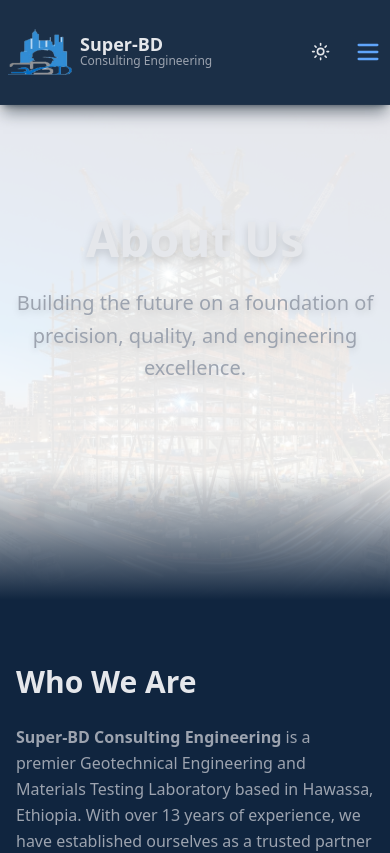
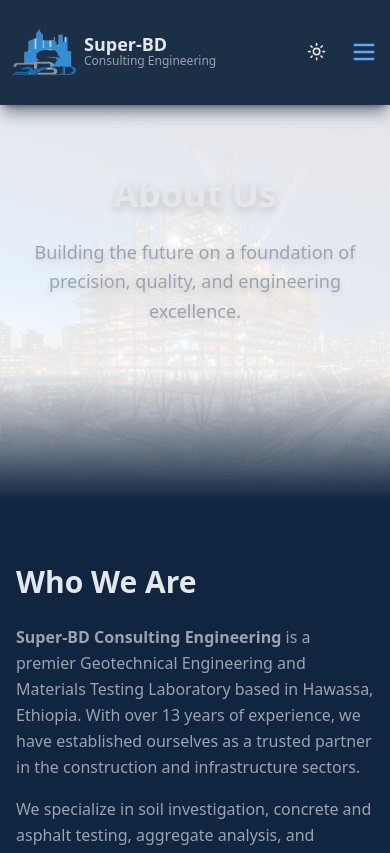
Before and after one commit to Tebarek-W/Super-BD-Consulting-Engineering, a Next.js app: page /about in a window 390 px wide. Shown: the top 853 px of the page. Built offline with nearby package versions, Linux system fonts and the light colour scheme.

Commit message:
Update hero lighting and remove light theme

```diff
--- a/src/app/about/page.tsx
+++ b/src/app/about/page.tsx
@@ -37,7 +37,7 @@ export default function AboutPage() {
             {/* Company Background */}
             <Section>
                 <Container>
-                    <div className="grid grid-cols-1 md:grid-cols-2 gap-5 items-center">
+                    <div className="grid grid-cols-1 lg:grid-cols-2 gap-5 items-center">
                         <div>
                             <h2 className="text-3xl font-bold mb-6 text-foreground">Who We Are</h2>
                             <div className="space-y-4 text-text-muted leading-relaxed">
@@ -129,7 +129,7 @@ export default function AboutPage() {
             <Section>
                 <Container>
                     <h2 className="text-3xl font-bold mb-12 text-center text-foreground">Laboratory Capabilities</h2>
-                    <div className="grid grid-cols-1 md:grid-cols-2 lg:grid-cols-4 gap-6">
+                    <div className="grid grid-cols-1 sm:grid-cols-2 lg:grid-cols-4 gap-6">
                         {[
                             { title: "Soil Mechanics", desc: "Triaxial tests, consolidation, shear strength.", image: "/images/soil-mechanics-bg.jpg" },
                             { title: "Concrete Technology", desc: "Compressive strength, mix design, durability.", image: "/images/concrete-technology-bg.jpg" },
--- a/src/components/layout/Navbar.tsx
+++ b/src/components/layout/Navbar.tsx
@@ -45,7 +45,7 @@ export default function Navbar() {
                     )
             )}
         >
-            <div className="container mx-auto px-2 md:px-4">
+            <div className="container mx-auto px-3 sm:px-4 md:px-6">
                 <div className="flex justify-between items-center">
                     {/* Logo */}
                     <Link href="/" className="flex items-center gap-2 group">
--- a/src/components/sections/Hero.tsx
+++ b/src/components/sections/Hero.tsx
@@ -62,7 +62,7 @@ export default function Hero() {
                         initial={{ opacity: 0, y: 20 }}
                         animate={{ opacity: 1, y: 0 }}
                         transition={{ delay: 0.3, duration: 0.8 }}
-                        className="text-5xl md:text-7xl lg:text-8xl font-bold mb-6 tracking-tight text-foreground"
+                        className="text-4xl sm:text-5xl md:text-7xl lg:text-8xl font-bold mb-6 tracking-tight text-foreground"
                     >
                         Engineering <span className="text-accent">Excellence</span>
                     </motion.h1>
@@ -72,7 +72,7 @@ export default function Hero() {
                         initial={{ opacity: 0, y: 20 }}
                         animate={{ opacity: 1, y: 0 }}
                         transition={{ delay: 0.5, duration: 0.8 }}
-                        className="text-xl md:text-2xl text-text-muted mb-12 max-w-3xl mx-auto leading-relaxed font-light"
+                        className="text-lg sm:text-xl md:text-2xl text-text-muted mb-12 max-w-3xl mx-auto leading-relaxed font-light"
                     >
                         Precision geotechnical investigations, advanced material testing,
                         and comprehensive engineering consultancy for Ethiopia's infrastructure future.
@@ -108,7 +108,7 @@ export default function Hero() {
                         initial={{ opacity: 0, y: 20 }}
                         animate={{ opacity: 1, y: 0 }}
                         transition={{ delay: 0.9, duration: 0.8 }}
-                        className="mt-16 grid grid-cols-3 gap-8 max-w-3xl mx-auto"
+                        className="mt-16 grid grid-cols-1 sm:grid-cols-3 gap-8 max-w-3xl mx-auto"
                     >
                         <div className="text-center">
                             <div className="text-4xl font-bold text-accent mb-2">500+</div>
--- a/src/components/sections/PageHero.tsx
+++ b/src/components/sections/PageHero.tsx
@@ -14,7 +14,7 @@ interface PageHeroProps {
 }
 
 export default function PageHero({ title, description, image, imagePosition = "center", topOffset = true, customHeight, overlayClassName }: PageHeroProps) {
-    const heightClass = customHeight || "h-[70vh] min-h-[600px]";
+    const heightClass = customHeight || "h-[50vh] sm:h-[60vh] md:h-[70vh] min-h-[500px] sm:min-h-[600px]";
 
     return (
         <section className={`relative ${heightClass} flex items-center justify-center overflow-hidden bg-background`}>
@@ -44,7 +44,7 @@ export default function PageHero({ title, description, image, imagePosition = "c
                         initial={{ opacity: 0, y: 20 }}
                         animate={{ opacity: 1, y: 0 }}
                         transition={{ delay: 0.2, duration: 0.8 }}
-                        className="text-5xl md:text-6xl lg:text-7xl font-bold mb-6 text-foreground dark:text-white drop-shadow-lg"
+                        className="text-4xl sm:text-5xl md:text-6xl lg:text-7xl font-bold mb-6 text-foreground dark:text-white drop-shadow-lg"
                     >
                         {title}
                     </motion.h1>
@@ -52,7 +52,7 @@ export default function PageHero({ title, description, image, imagePosition = "c
                         initial={{ opacity: 0, y: 20 }}
                         animate={{ opacity: 1, y: 0 }}
                         transition={{ delay: 0.4, duration: 0.8 }}
-                        className="text-xl md:text-2xl text-text-muted dark:text-gray-200 max-w-2xl mx-auto leading-relaxed drop-shadow-md"
+                        className="text-lg sm:text-xl md:text-2xl text-text-muted dark:text-gray-200 max-w-2xl mx-auto leading-relaxed drop-shadow-md"
                     >
                         {description}
                     </motion.p>
--- a/src/components/sections/ServicesSummary.tsx
+++ b/src/components/sections/ServicesSummary.tsx
@@ -77,7 +77,7 @@ export default function ServicesSummary() {
                     </p>
                 </div>
 
-                <div className="grid grid-cols-1 md:grid-cols-2 lg:grid-cols-3 gap-8 mb-20">
+                <div className="grid grid-cols-1 sm:grid-cols-2 lg:grid-cols-3 gap-8 mb-20">
                     {services.map((service, index) => (
                         <Card
                             key={index}
@@ -120,7 +120,7 @@ export default function ServicesSummary() {
                         </p>
                     </div>
 
-                    <div className="grid grid-cols-1 md:grid-cols-2 lg:grid-cols-4 gap-6">
+                    <div className="grid grid-cols-1 sm:grid-cols-2 lg:grid-cols-4 gap-6">
                         {industries.map((industry, index) => (
                             <div
                                 key={index}
```
